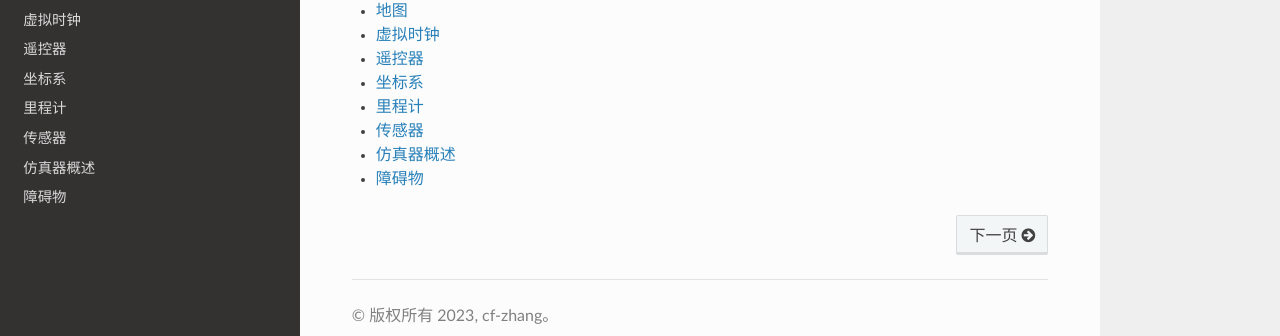
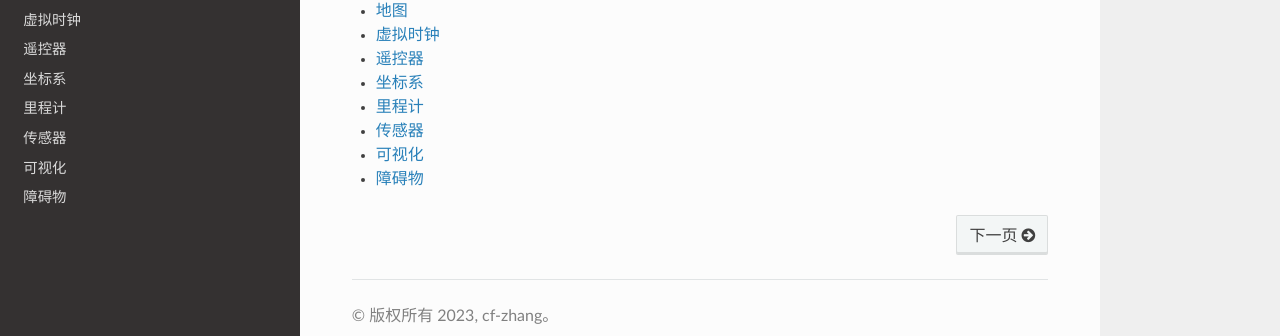
Before and after one commit to cf-zhang/nav_simulator, a Sphinx documentation site: the page built from source/index.rst, in a window 1280 px wide. Shown: the part 337-673 px from the top of the page. Built offline with Sphinx 7.4.7 and the Read the Docs theme 2.0.0, drawn with Linux system fonts in a browser that asks for light colours.

Commit message:
调整目录结构

```diff
--- a/source/docs/可视化.md
+++ b/source/docs/可视化.md
@@ -1,4 +1,4 @@
-# 仿真器概述
+# 可视化
 
 - 可视化
 
```
